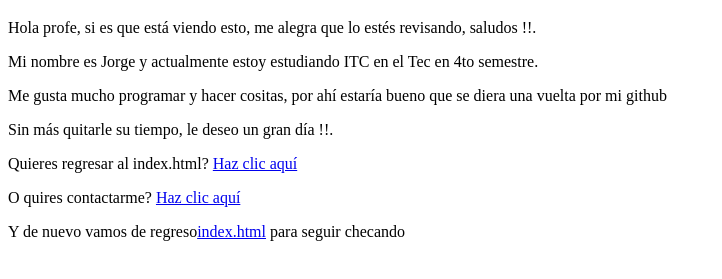
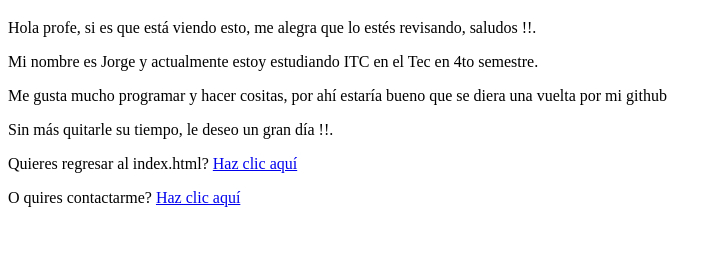
Before and after one commit to jorgenavarro13/Practica_HTML, a website: page subpages/profile.html in a window 1280 px wide. Shown: the part 61-340 px from the top of the page, without its empty margins (0-722 px from the left). Drawn offline with Linux system fonts and the light colour scheme.

Commit message:
Updated README

```diff
--- a/subpages/profile.html
+++ b/subpages/profile.html
@@ -19,7 +19,7 @@
         <p>O quires contactarme? <a href="./contact.html">Haz clic aquí</a></p>
     </div>
 
-    <p>Y de nuevo vamos de regreso<a href="../index.html">index.html</a> para seguir checando</p>
+
 
 </body>
 </html>
```
Also changed, not shown: index.html (+0 -1 lines), README.md.
